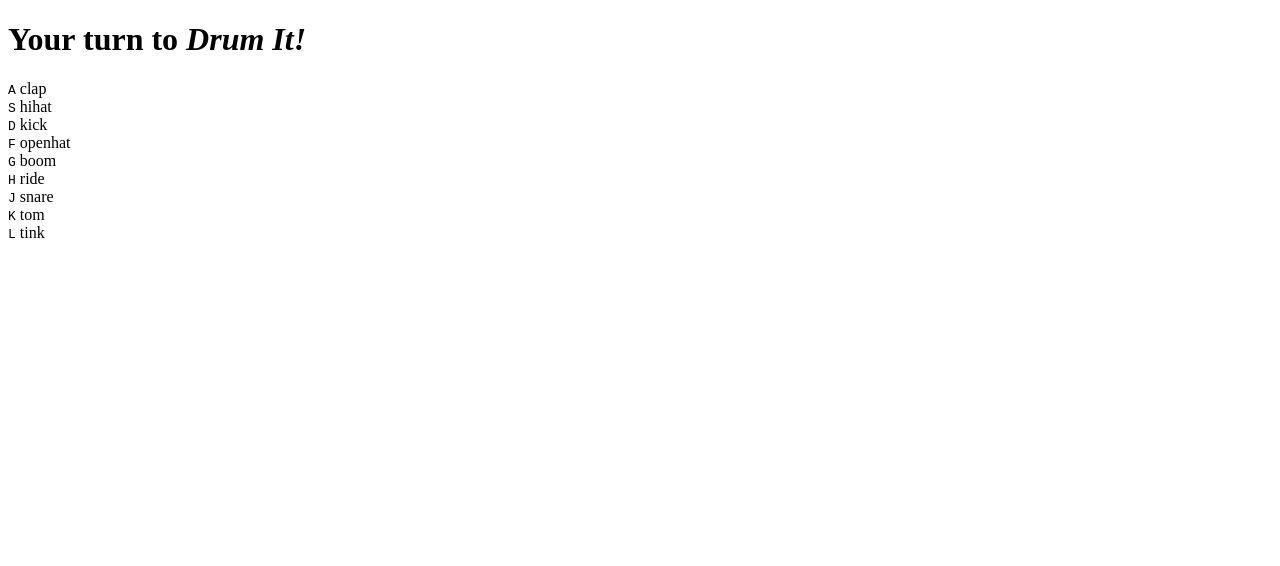
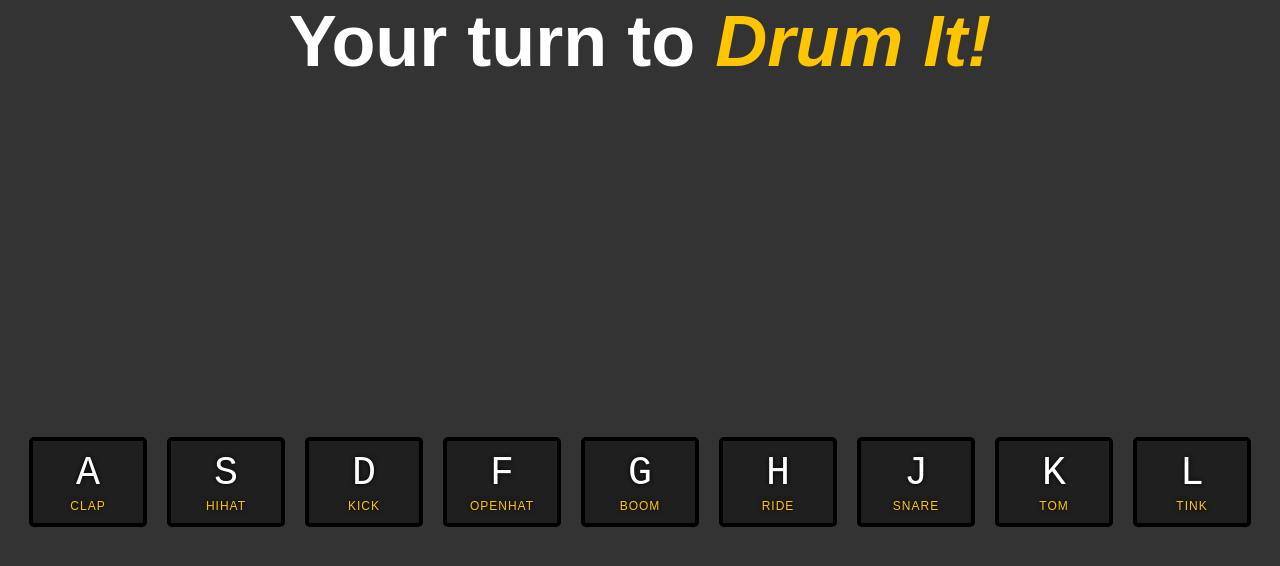
Before and after one commit to Br34th7aking/Drum-Along, a plain HTML site: page index.html in a window 1280 px wide. Drawn offline with Linux system fonts and the light colour scheme.

Commit message:
added css

```diff
--- a/index.html
+++ b/index.html
@@ -2,10 +2,11 @@
 <html lang="en">
 	<head>
 		<meta charset="utf-8">
+		<link rel="stylesheet" href="style.css">
 	</head>
 	<body>
 
-		<h1>Your turn to <em>Drum It!</em></h1>
+		<h1>Your turn to <span class="yellow"><em>Drum It!</em></span></h1>
 
 		<div class="keys">
 
@@ -46,5 +47,6 @@
 				<span class="sound">tink</span>
 			</div>
 		</div>
+		<script src="script.js"></script>
 	</body>
 </html>
--- /dev/null
+++ b/style.css
@@ -0,0 +1,59 @@
+html, body {
+	font-size: 10px;
+	background: #333;
+	margin: 0;
+	padding: 0;
+	font-family: sans-serif;
+}
+
+h1 {
+	color: white;
+	width: 70%;
+	margin: 0 auto;
+	text-align: center;
+	font-size: 72px;
+}
+.yellow {
+	color: #ffc600;
+}
+
+.keys {
+	display: flex;
+ 	flex: 1;
+ 	min-height: 100vh;
+ 	align-items: center;
+ 	justify-content: center;
+}
+
+.key {
+  border: .4rem solid black;
+  border-radius: .5rem;
+  margin: 1rem;
+  font-size: 1.5rem;
+  padding: 1rem .5rem;
+  transition: all .07s ease;
+  width: 10rem;
+  text-align: center;
+  color: white;
+  background: rgba(0,0,0,0.4);
+  text-shadow: 0 0 .5rem black;
+}
+
+.playing {
+  transform: scale(1.1);
+  border-color: #ffc600;
+  box-shadow: 0 0 1rem #ffc600;
+}
+
+
+kbd {
+	display: block;
+	font-size: 4rem;
+}
+
+.sound {
+  font-size: 1.2rem;
+  text-transform: uppercase;
+  letter-spacing: .1rem;
+  color: #ffc600;
+}
```
